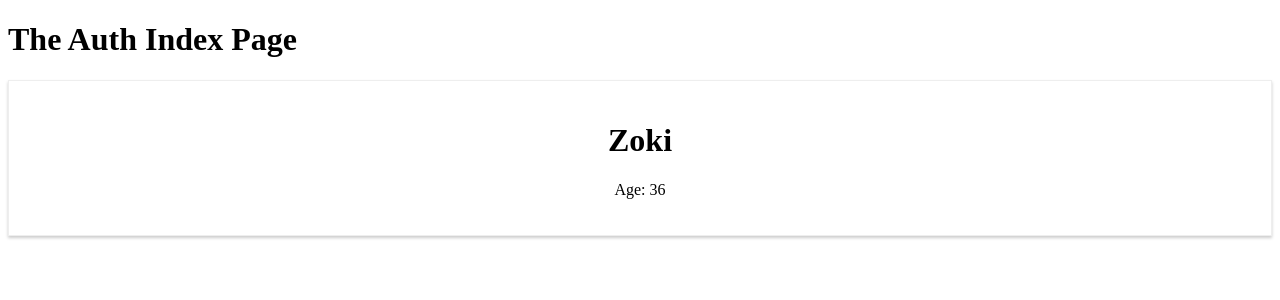
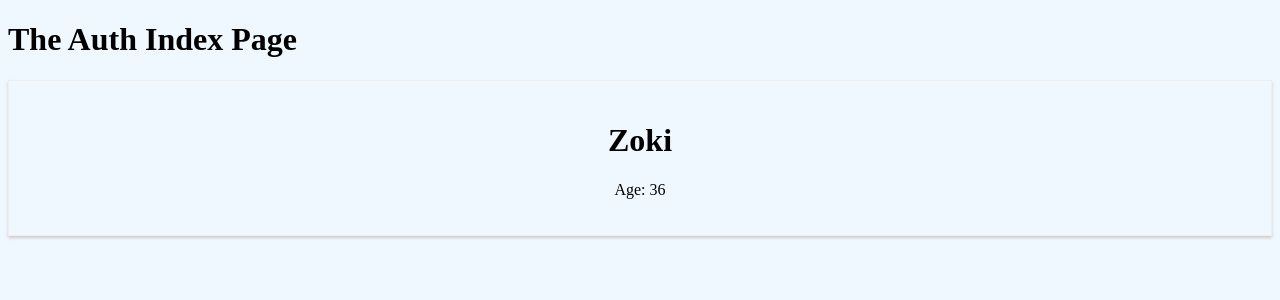
Before and after one commit to zmarkoni/react-the-complete-guide-nextjs, a Next.js app: page /auth in a window 1280 px wide. Shown: the top 300 px of the page. Built offline with nearby package versions, Linux system fonts and the light colour scheme.

Commit message:
global styles

```diff
--- /dev/null
+++ b/pages/_app.js
@@ -0,0 +1,6 @@
+import './styles.scss';
+
+// This file is used only to load Global styles
+export default function MyApp({ Component, pageProps }) {
+	return <Component {...pageProps} />;
+}
--- /dev/null
+++ b/pages/styles.scss
@@ -0,0 +1,3 @@
+body {
+	background-color: aliceblue;
+}
```
